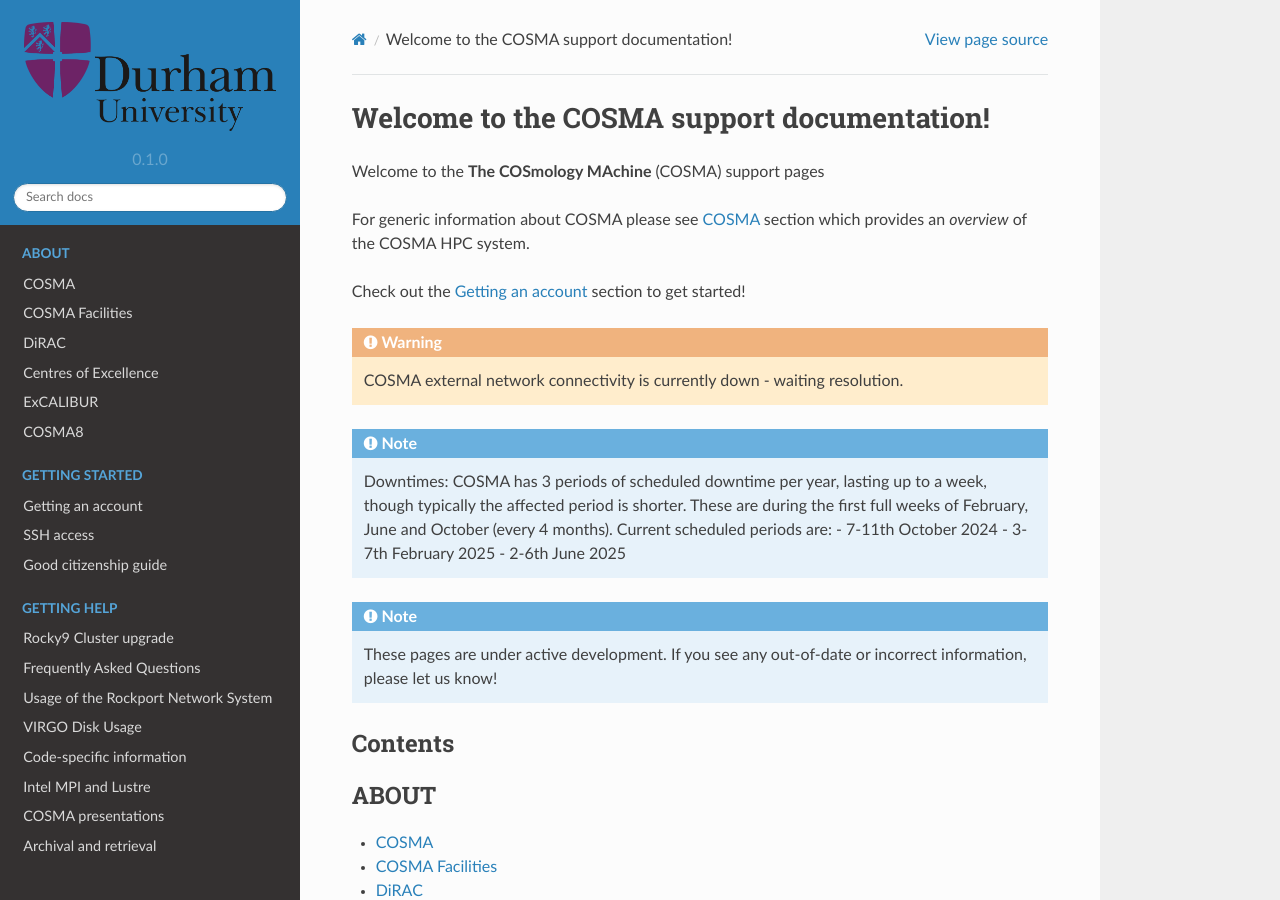
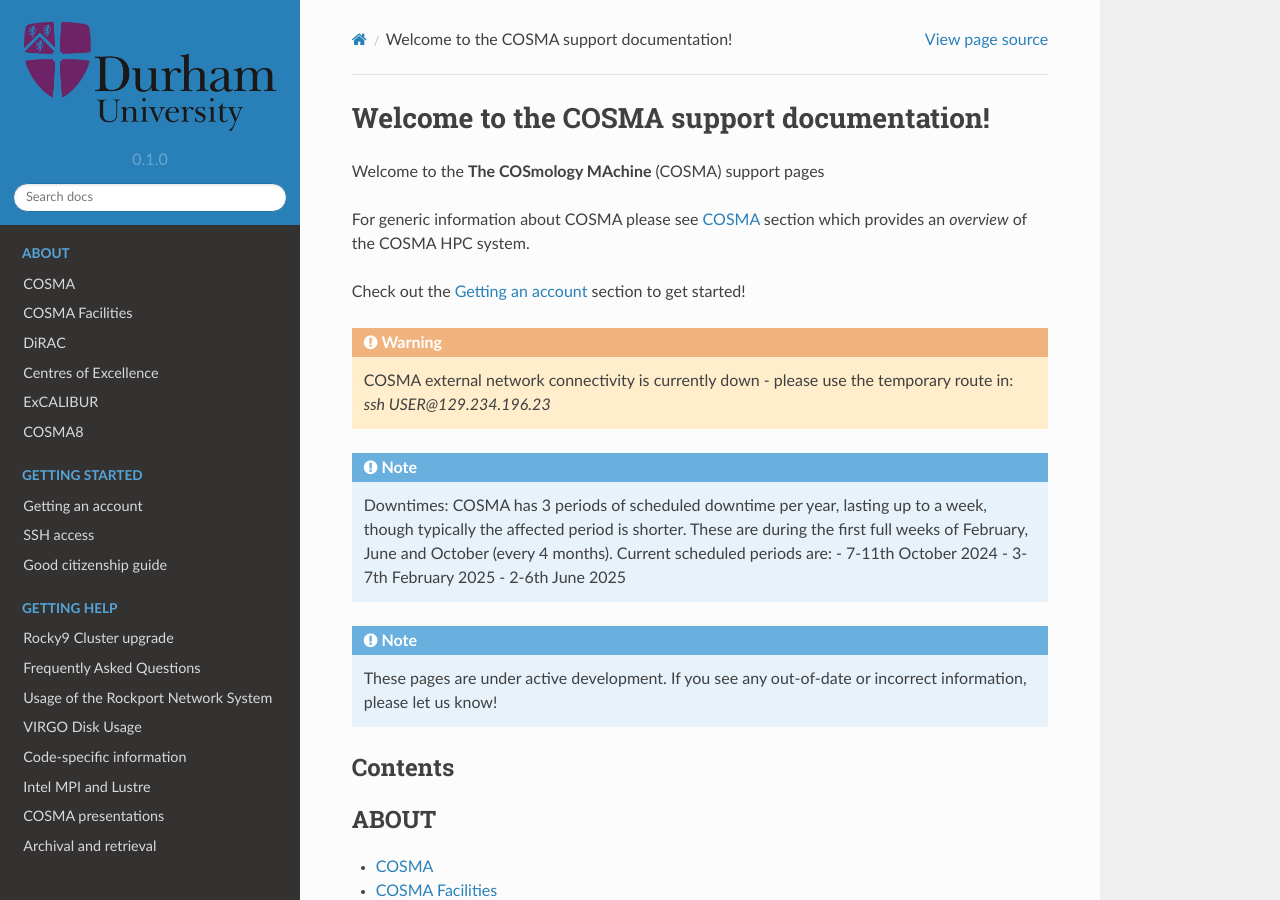
Before and after one commit to agb32/cosmadoc, a Sphinx documentation site: the page built from docs/source/index.rst, in a window 1280 px wide and 900 px high. Built offline with Sphinx 7.4.7 and the Read the Docs theme 2.0.0, drawn with Linux system fonts in a browser that asks for light colours.

Commit message:
status-updated

```diff
--- a/docs/source/index.rst
+++ b/docs/source/index.rst
@@ -10,7 +10,8 @@
 
 .. warning::
 
-   COSMA external network connectivity is currently down - waiting resolution.
+   COSMA external network connectivity is currently down - please use
+   the temporary route in: `ssh USER@129.234.196.23`
 
 .. note::
 
```
